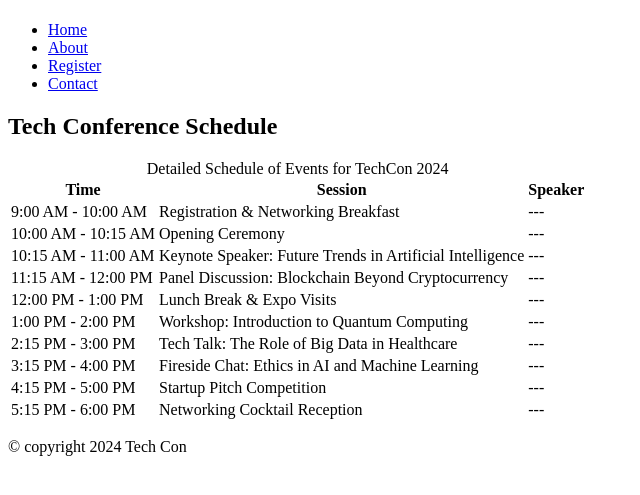
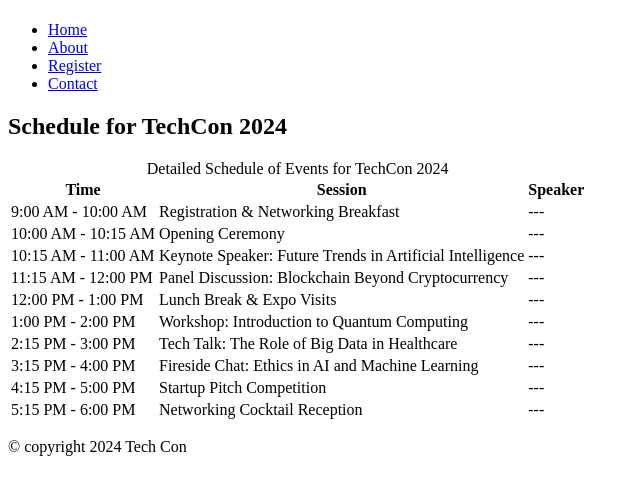
Before and after one commit to seanrutto/TechCon_HTML, a plain HTML site: page techcon_website/schedule.html in a window 1280 px wide. Shown: the part 59-554 px from the top of the page, without its empty margins (0-640 px from the left). Drawn offline with Linux system fonts and the light colour scheme.

Commit message:
Schedule change

```diff
--- a/techcon_website/schedule.html
+++ b/techcon_website/schedule.html
@@ -19,7 +19,7 @@
     </header>
     <main>
         <section>
-            <h2>Tech Conference Schedule</h2>
+            <h1>Schedule for TechCon 2024</h1>
 
             <table>
                 <caption>Detailed Schedule of Events for TechCon 2024</caption>
```
Lines whose indentation alone changed are shown as unchanged.
